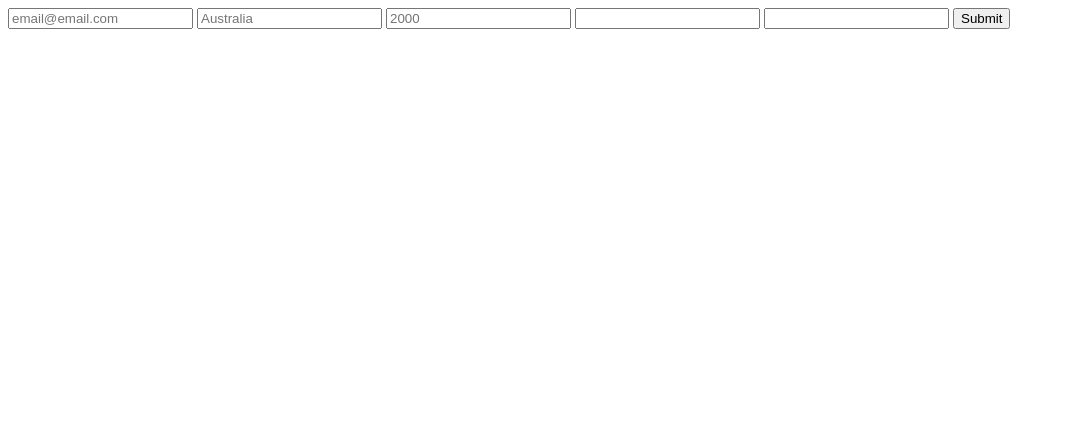
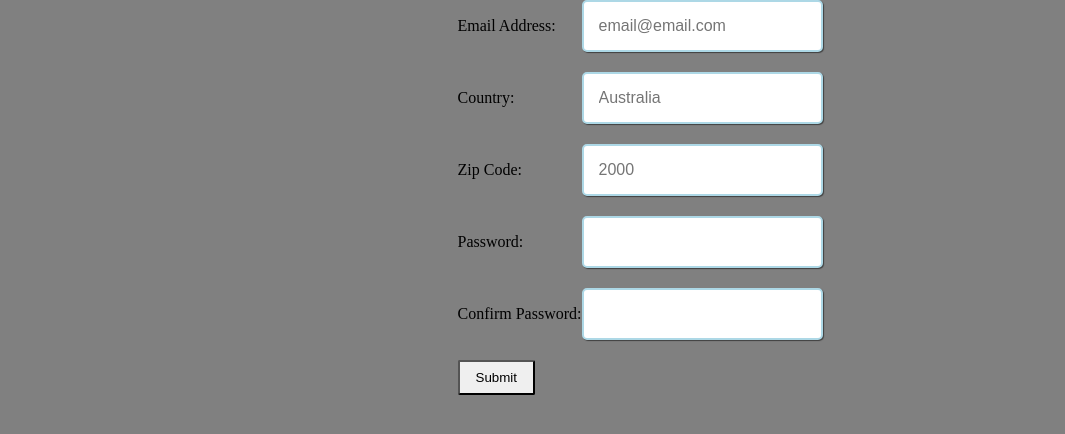
Before and after one commit to JKPearce/Form-Validation, a plain HTML site: page index.html in a window 1280 px wide. Shown: the whole page, without its empty margins (0-1065 px from the left). Drawn offline with Linux system fonts and the light colour scheme.

Commit message:
Add style to form

```diff
--- a/index.html
+++ b/index.html
@@ -1,20 +1,73 @@
 <!DOCTYPE html>
 <html lang="en">
-<head>
-    <meta charset="UTF-8">
-    <meta http-equiv="X-UA-Compatible" content="IE=edge">
-    <meta name="viewport" content="width=device-width, initial-scale=1.0">
+  <head>
+    <meta charset="UTF-8" />
+    <meta http-equiv="X-UA-Compatible" content="IE=edge" />
+    <meta name="viewport" content="width=device-width, initial-scale=1.0" />
     <title>Form Validation</title>
     <script src="./script.js" defer></script>
-</head>
-<body>
+    <link rel="stylesheet" href="style.css" />
+  </head>
+  <body>
     <form action="#" id="mainForm">
-        <input type="email" name="email" id="email" placeholder="email@email.com">
-        <input type="text" name="country" id="country" placeholder="Australia">
-        <input type="text" name="zipCode" id="zipCode" placeholder="2000">
-        <input type="password" name="password" id="password">
-        <input type="password" name="passwordConfirm" id="passwordConfirm">
+      <ul>
+        <li>
+          <label for="email">Email Address:</label>
+          <input
+            type="email"
+            class="input"
+            name="email"
+            id="email"
+            placeholder="email@email.com"
+            required
+          />
+        </li>
+        <li>
+          <label for="country">Country:</label>
+          <input
+            type="text"
+            class="input"
+            name="country"
+            id="country"
+            placeholder="Australia"
+            required
+          />
+        </li>
+        <li>
+          <label for="zipCode">Zip Code:</label>
+          <input
+            type="text"
+            class="input"
+            name="zipCode"
+            id="zipCode"
+            placeholder="2000"
+            required
+          />
+        </li>
+        <li>
+          <label for="password">Password:</label>
+          <input
+            type="password"
+            class="input"
+            name="password"
+            id="password"
+            required
+          />
+        </li>
+        <li>
+          <label for="passwordConfirm">Confirm Password:</label>
+          <input
+            type="password"
+            class="input"
+            name="passwordConfirm"
+            id="passwordConfirm"
+            required
+          />
+        </li>
+      </ul>
+      <ul>
         <button type="submit">Submit</button>
+      </ul>
     </form>
-</body>
+  </body>
 </html>
--- a/script.js
+++ b/script.js
@@ -0,0 +1,8 @@
+const emailInput = document.getElementById('email');
+
+emailInput.onblur = testEmailInput;
+
+function testEmailInput(){
+   if(emailInput.checkValidity()) return;
+   console.log("bad")
+}
--- /dev/null
+++ b/style.css
@@ -0,0 +1,66 @@
+:root{
+    height: 100vh;
+    width: 100vw;
+    background-color: gray;
+}
+
+*,
+*::before,
+*::after {
+  box-sizing: border-box;
+  padding: 0;
+  margin: 0;
+}
+
+body{
+    display: flex;
+    justify-content: center;
+    align-items: center;
+
+}
+
+ul{
+    list-style-type: none;
+    padding: 0;
+    margin: 0 auto;
+}
+
+li{
+    display: flex;
+    flex-wrap: wrap;
+    align-items: center;
+    margin-bottom: 20px;
+}
+
+label{
+    flex: 1 120px;
+}
+
+input{
+    padding: 15px;
+    border: 2px solid lightblue;
+    font-size: 100%;
+    outline: none;
+    border-radius: 5px;
+    box-shadow: 1px 1px 1px rgba(0, 0, 0, 0.5);
+
+}
+
+input:focus:invalid{
+    border: 2px solid red;
+}
+
+input:active{
+    border: 2px solid lightblue !important;
+}
+
+input:valid{
+    border: 2px solid green;
+}
+
+button{
+    margin: auto;
+    padding: 8px 16px;
+    border-radius: 2px;
+    cursor: pointer;
+}
```
